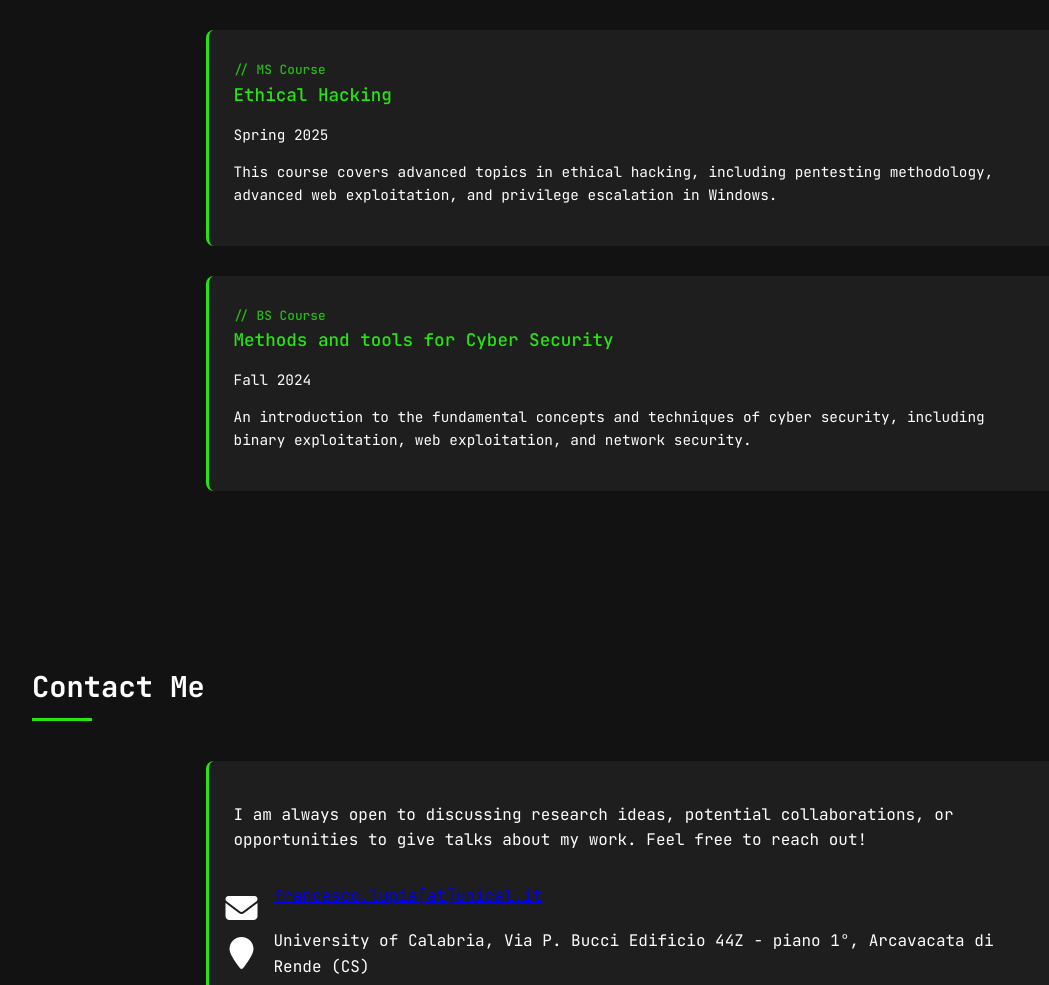
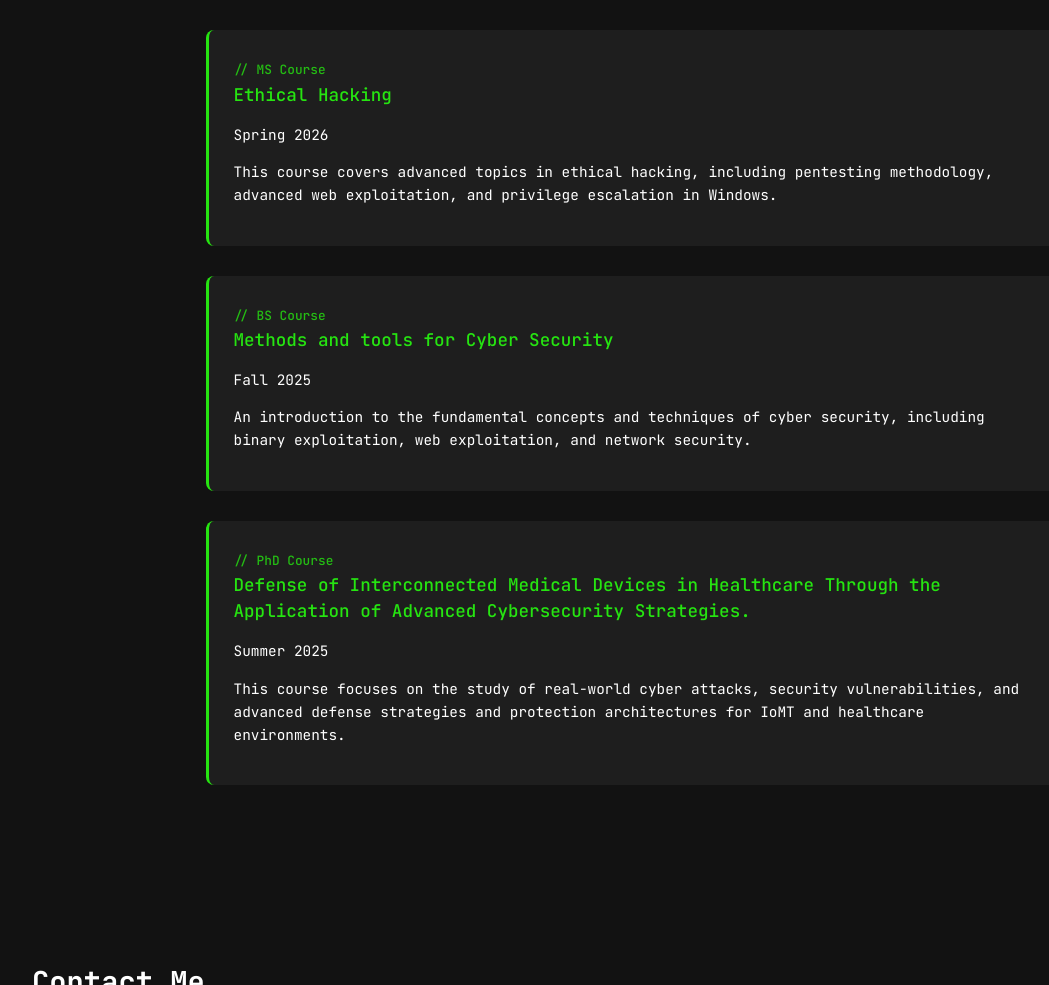
Before and after one commit to fras3c/fras3c.github.io, a website: page index.html in a window 1280 px wide. Shown: the part 6840-7825 px from the top of the page, without its empty margins (8-1057 px from the left). Drawn offline with nearby package versions, Linux system fonts and the light colour scheme; some icons are missing.

Commit message:
last teaching update

```diff
--- a/index.html
+++ b/index.html
@@ -635,7 +635,7 @@
         <div class="title-box">
             <h3 class="title-text"><span class="title-badge">// MS Course</span><br>Ethical Hacking</h3>
             <div class="subtitle-text">
-                <p>Spring 2025</p>
+                <p>Spring 2026</p>
                 <p>This course covers advanced topics in ethical hacking, including pentesting methodology, advanced web exploitation, and privilege escalation in Windows.</p>
             </div>
         </div>
@@ -645,8 +645,18 @@
         <div class="title-box">
             <h3 class="title-text"><span class="title-badge">// BS Course</span><br>Methods and tools for Cyber Security</h3>
             <div class="subtitle-text">
-                <p>Fall 2024</p>
+                <p>Fall 2025</p>
                 <p>An introduction to the fundamental concepts and techniques of cyber security, including binary exploitation, web exploitation, and network security.</p>
+            </div>
+        </div>
+    </div>
+
+        <div class="container--small">
+        <div class="title-box">
+            <h3 class="title-text"><span class="title-badge">// PhD Course</span><br>Defense of Interconnected Medical Devices in Healthcare Through the Application of Advanced Cybersecurity Strategies.</h3>
+            <div class="subtitle-text">
+                <p>Summer 2025</p>
+                <p>This course focuses on the study of real-world cyber attacks, security vulnerabilities, and advanced defense strategies and protection architectures for IoMT and healthcare environments.</p>
             </div>
         </div>
     </div>
```
